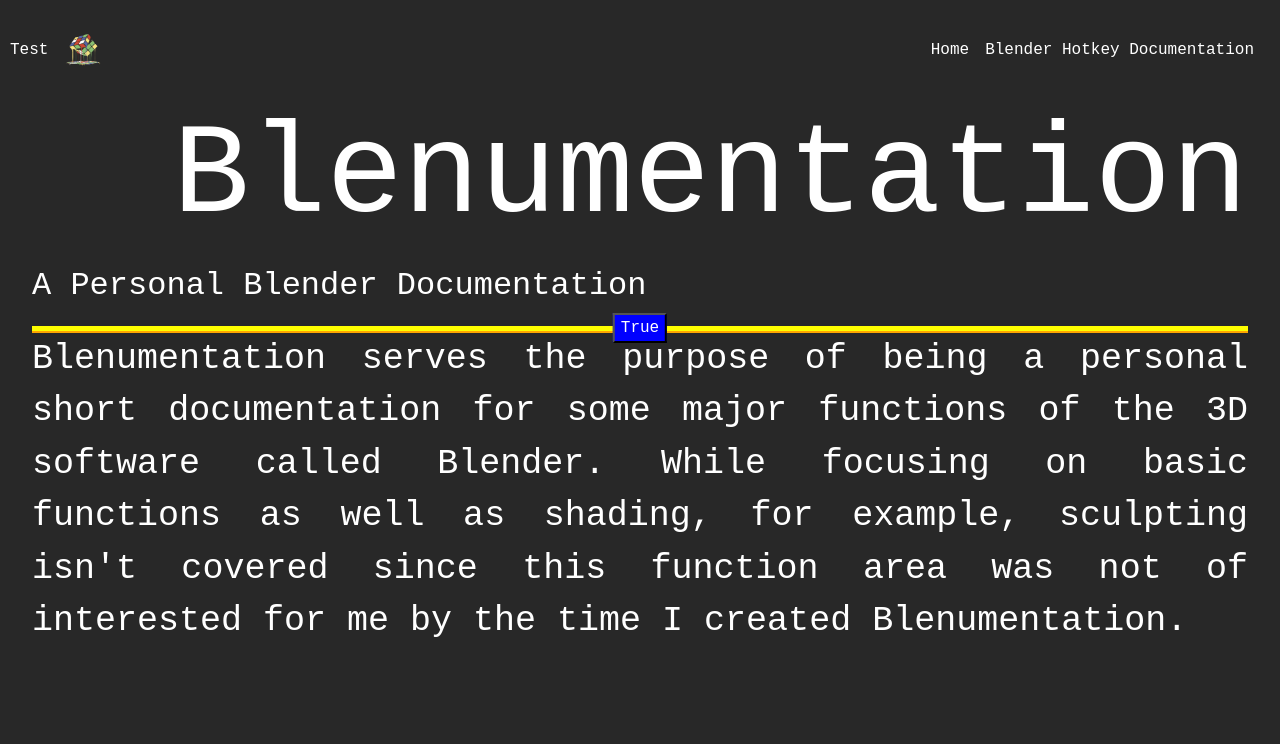
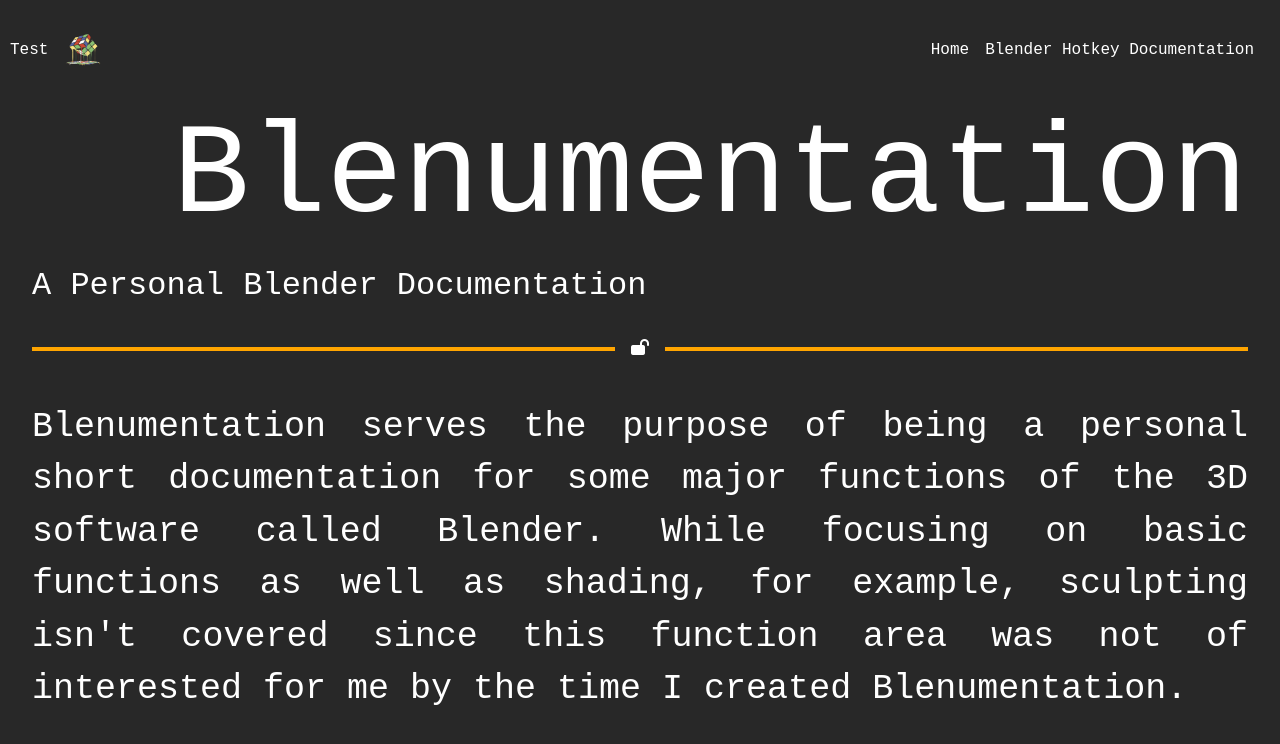
Before and after one commit to Matthes-Baer/Blenumentation, a SvelteKit app: page / in a window 1280 px wide. Shown: the top 744 px of the page. Built offline with nearby package versions, Linux system fonts and the light colour scheme.

Commit message:
feat: Worked on FirstPartTitle & SecondPartInformation (mainly icon effect position fix)

```diff
--- a/src/components/home/FirstPartTitle.svelte
+++ b/src/components/home/FirstPartTitle.svelte
@@ -73,6 +73,7 @@
 	}
 	.subtitle {
 		font-size: 2.5vw;
+		min-height: 85px;
 	}
 
 	@media only screen and (max-width: 900px) {
--- a/src/components/home/SecondPartInformation.svelte
+++ b/src/components/home/SecondPartInformation.svelte
@@ -1,8 +1,8 @@
 <script lang="ts">
 	import { onMount } from 'svelte';
-	import { slide, fade } from 'svelte/transition';
+	import { slide, fade, fly } from 'svelte/transition';
 
-	let visible: boolean = true;
+	let visible: boolean = false;
 	let clicked: boolean = false;
 	const text: string = `Blenumentation serves the purpose of being a personal short documentation for some major functions of the 3D software called Blender. While focusing on basic functions as well as shading, for example, sculpting isn't covered since this function area was not of interested for me by the time I created Blenumentation.`;
 	const textArr: Array<string> = text.split(' ');
@@ -28,15 +28,40 @@
 	const mouseMoveClickedHandler = () => {
 		clicked = false;
 	};
+
+	onMount(() => {
+		const visibleTimeout = setTimeout(() => {
+			visible = true;
+		}, 1500);
+
+		return () => {
+			clearTimeout(visibleTimeout);
+		};
+	});
 </script>
+
+<svelte:head
+	><link
+		rel="stylesheet"
+		href="https://cdnjs.cloudflare.com/ajax/libs/font-awesome/6.2.1/css/all.min.css"
+	/></svelte:head
+>
 
 <section>
 	<div class="d-flex justify-content-center slide-button-container" style="width: inherit;">
 		<button on:click={() => (visible = !visible)} class="slide-button"
 			>{#if visible}
-				True
+				<i
+					class="fa-solid fa-lock-open slide-button-icon"
+					in:fly={{ y: -25, duration: 750 }}
+					out:fly={{ y: 25, duration: 750 }}
+				/>
 			{:else}
-				False
+				<i
+					class="fa-solid fa-lock slide-button-icon"
+					in:fly={{ y: -25, duration: 750 }}
+					out:fly={{ y: 25, duration: 750 }}
+				/>
 			{/if}
 		</button>
 	</div>
@@ -83,7 +108,7 @@
 
 	.slide {
 		&-main {
-			border-top: 2px solid var(--secondary-color);
+			border-top: 4px solid var(--secondary-color);
 			font-size: 45px;
 			min-height: 750px;
 			font-size: 35px;
@@ -92,18 +117,25 @@
 			height: inherit;
 			cursor: pointer;
 			text-align: justify;
+			margin-top: 50px;
 		}
 
 		&-button {
-			background-color: blue;
 			position: absolute;
 			top: 50%;
 			left: 50%;
 			transform: translate(-50%, -50%);
+			padding: 25px;
+			border: none;
+
+			&-icon {
+				position: absolute;
+				top: 50%;
+				left: 50%;
+				transform: translate(-50%, -50%);
+			}
 
 			&-container {
-				background-color: yellow;
-				height: 5px;
 				position: relative;
 			}
 		}
```
